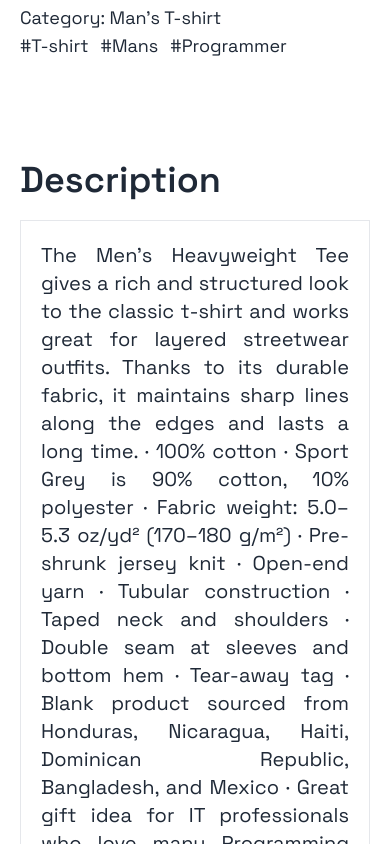
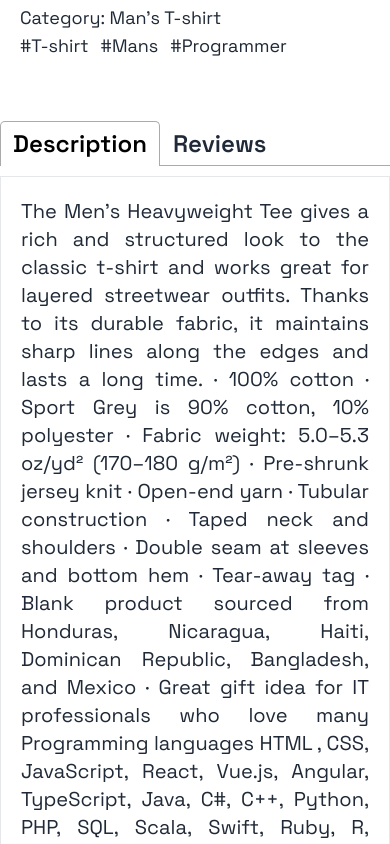
Before and after one commit to mfarhadattari/fashion-man-client, a React (Vite) app: page /shop/01 in a window 390 px wide. Shown: the part 1280-2124 px from the top of the page. Built offline with nearby package versions, Linux system fonts and the light colour scheme.

Commit message:
Display review and description by tab

```diff
--- a/package.json
+++ b/package.json
@@ -19,6 +19,7 @@
     "react-icons": "^4.10.1",
     "react-router-dom": "^6.14.1",
     "react-scroll-to-top": "^3.0.0",
+    "react-tabs": "^6.0.1",
     "sort-by": "^1.2.0",
     "swiper": "^9.4.1"
   },
--- a/src/pages/Public/Shop/ProductDetailsPage.jsx
+++ b/src/pages/Public/Shop/ProductDetailsPage.jsx
@@ -3,6 +3,8 @@ import "@smastrom/react-rating/style.css";
 import { useEffect, useState } from "react";
 import { useParams } from "react-router-dom";
 import { FaQuoteLeft } from "react-icons/fa";
+import { Tab, Tabs, TabList, TabPanel } from "react-tabs";
+import "react-tabs/style/react-tabs.css";
 
 const ProductDetailsPage = () => {
   const params = useParams();
@@ -72,26 +74,51 @@ const ProductDetailsPage = () => {
           </div>
         </div>
       </section>
-      <section className="my-10 p-5">
-        <h1 className="text-4xl font-semibold my-5">Description</h1>
+
+      <section className="my-10">
+        <Tabs>
+          <TabList>
+            <Tab>
+              <h1 className="text-2xl font-semibold">Description</h1>
+            </Tab>
+            <Tab>
+              <h1 className="text-2xl font-semibold">Reviews</h1>
+            </Tab>
+          </TabList>
+
+          <TabPanel>
             <div className="text-xl mx-auto text-justify border p-5 md:p-10">
               {product?.description}
             </div>
-      </section>
-      <section className="my-10 p-5">
-        <h1 className="text-4xl font-semibold my-5">Reviews</h1>
+          </TabPanel>
+          <TabPanel>
             <div className="p-5 md:p-10 flex flex-col gap-5">
               {product?.reviews?.map((review, idx) => (
-            <div key={idx} className="md:flex items-center gap-10 even:flex-row-reverse">
-              <img src={review.image} alt={review.username} className="w-fit mx-auto md:w-1/3" />
+                <div
+                  key={idx}
+                  className="md:flex items-center gap-10 even:flex-row-reverse"
+                >
+                  <div className="w-fit mx-auto md:w-1/3">
+                    <img
+                      src={review.image}
+                      alt={review.username}
+                      className="w-[200px] mx-auto rounded-full border h-[200px]"
+                    />
+                  </div>
                   <div className="w-fit mx-auto md:w-2/3">
-                <span className="text-4xl"><FaQuoteLeft></FaQuoteLeft></span>
-                <p className="text-lg text-justify mt-3">{review.message}</p>
+                    <span className="text-4xl">
+                      <FaQuoteLeft></FaQuoteLeft>
+                    </span>
+                    <p className="text-lg text-justify mt-3">
+                      {review.message}
+                    </p>
                     <p className="font-bold mt-5">{review.username}</p>
                   </div>
                 </div>
               ))}
             </div>
+          </TabPanel>
+        </Tabs>
       </section>
     </main>
   );
```
Also changed, not shown: 1 other file (tests, documents, lock files or other folders). Lines whose indentation alone changed are shown as unchanged.
